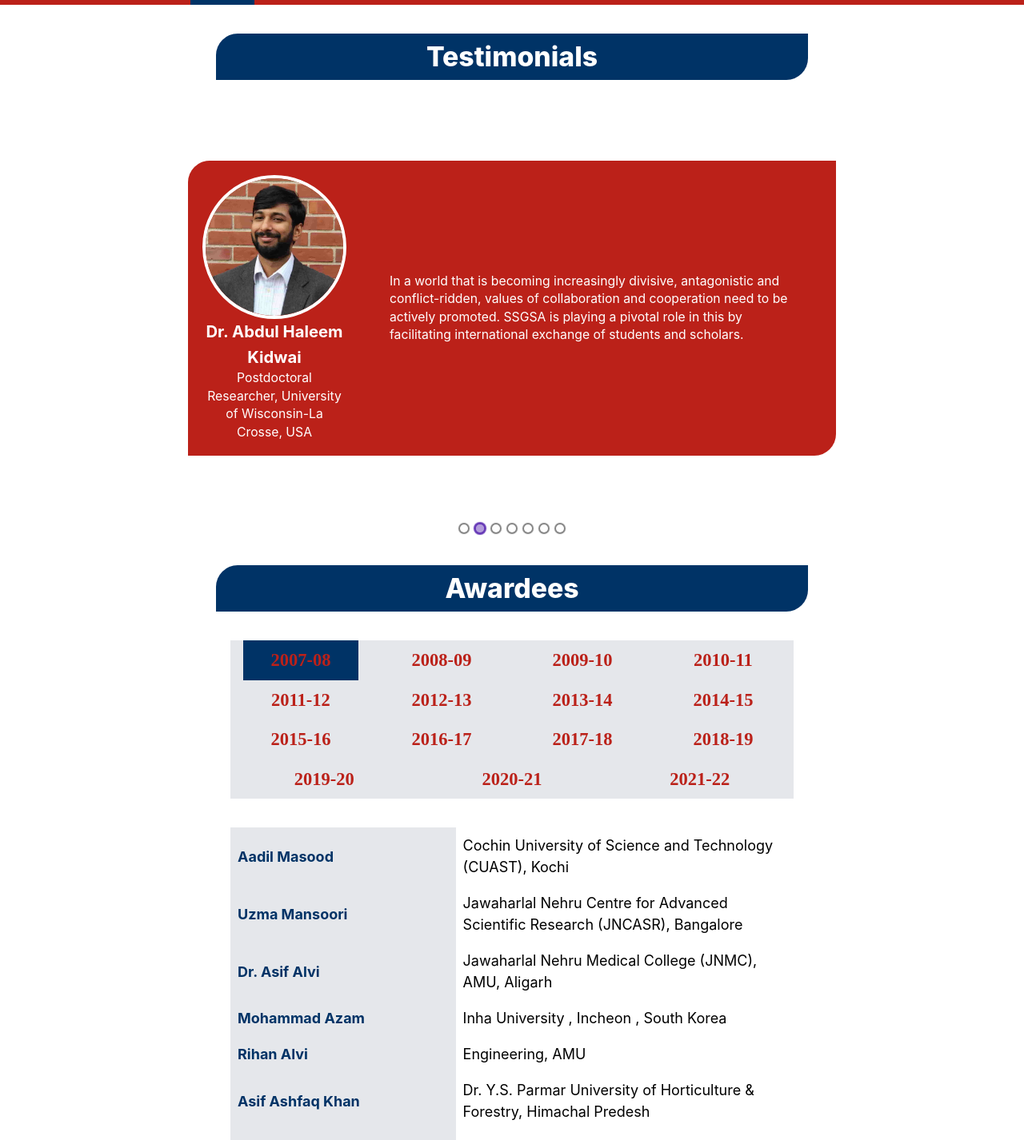
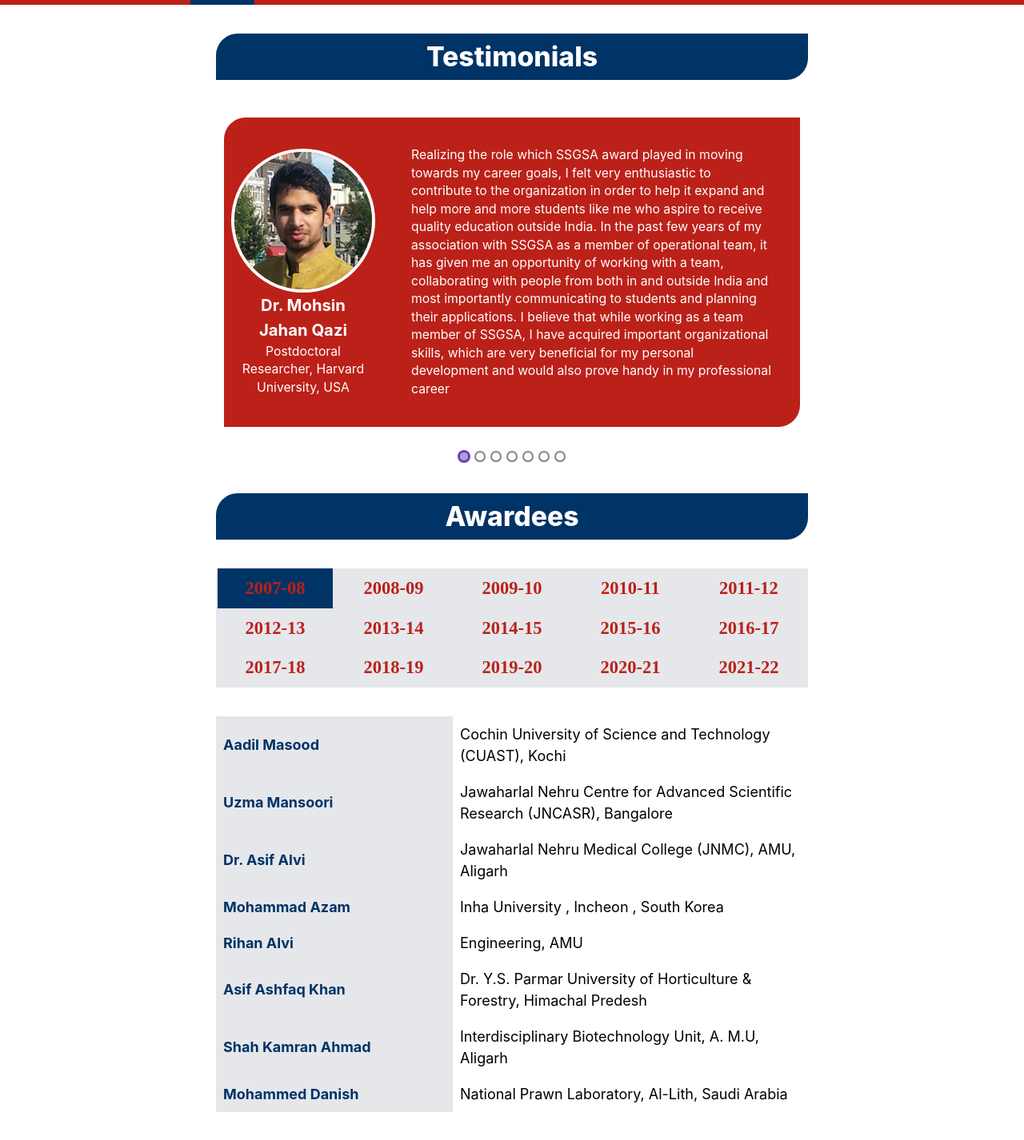
Before and after one commit to ssgsa-us/ssgsa.us, a Next.js app: page /alumni in a window 1280 px wide. Shown: the part 220-1646 px from the top of the page at 80% size. Built offline with nearby package versions, Linux system fonts and the light colour scheme; no server answers.

Commit message:
Update alumni page

```diff
--- a/components/Alumni/Awardees.js
+++ b/components/Alumni/Awardees.js
@@ -10,7 +10,7 @@ const Awardees = () => {
         Awardees
       </h1>
       <div
-        className="flex flex-wrap justify-around my-8 mx-8 sm:mx-16 lg:mx-24 bg-gray-200"
+        className="flex flex-wrap justify-around my-8 mx-4 sm:mx-12 lg:mx-20 bg-gray-200"
         style={{ fontFamily: 'Lora' }}
       >
         {awardees.map((session, index) => (
@@ -25,7 +25,7 @@ const Awardees = () => {
           </h3>
         ))}
       </div>
-      <div className=" my-8 mx-8 sm:mx-16 lg:mx-24">
+      <div className=" my-8 mx-4 sm:mx-12 lg:mx-20">
         {awardees.map((session, index) => (
           <table
             className="w-full"
--- a/components/Alumni/Testimonials.js
+++ b/components/Alumni/Testimonials.js
@@ -13,12 +13,12 @@ const Testimonials = () => {
         Testimonials
       </h1>
 
-      <div className="mx-2 sm:mx-6 lg:mx-10 my-8">
+      <div className=" mx-4 sm:mx-12 lg:mx-20 my-8">
         <Carousel
           ref={carouselRef}
           itemsToShow={1}
           enableAutoPlay={true}
-          autoPlaySpeed={5000}
+          autoPlaySpeed={30000}
           showArrows={false}
           onNextEnd={({ index }) => {
             clearTimeout(resetTimeout)
--- a/constants/testimonials.js
+++ b/constants/testimonials.js
@@ -44,13 +44,7 @@ export const testimonials = [
       what shapes our lives, something which dictates the path of our \
       destiny and SSGSA is doing a wonderful job of providing the \
       opportunity to young aspiring students when the dream of higher \
-      studies in USA seems a distant dream at beginning. As it is said that \
-      the first step takes all the courage, mentoring and guidance by SSGSA \
-      in the beginning matters a lot when people don't even know an iota of \
-      the application process.\n I would like to be a part of SSGSA family \
-      to help and mentor new students as a sort of payback to whatever it \
-      (SSGSA) has done for me and as a human who takes pride in helping \
-      others out.",
+      studies in USA seems a distant dream at beginning.",
   },
   {
     name: 'Wasikul Islam',
```
